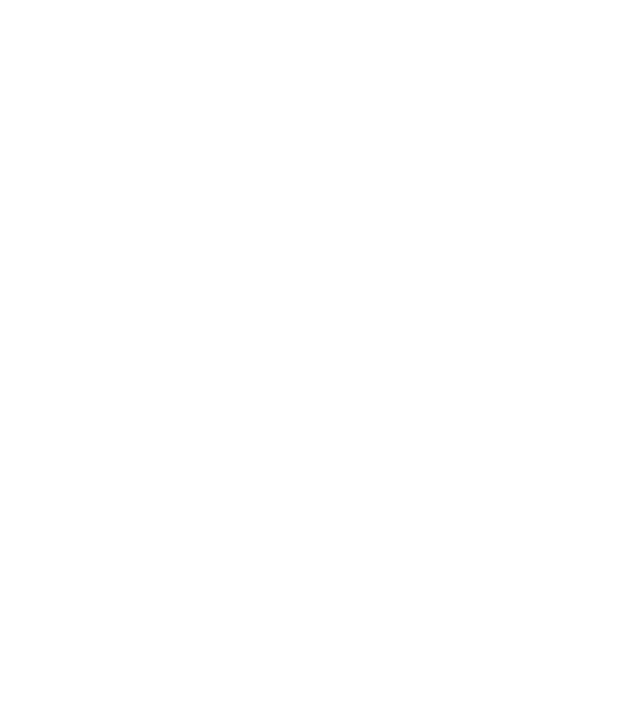
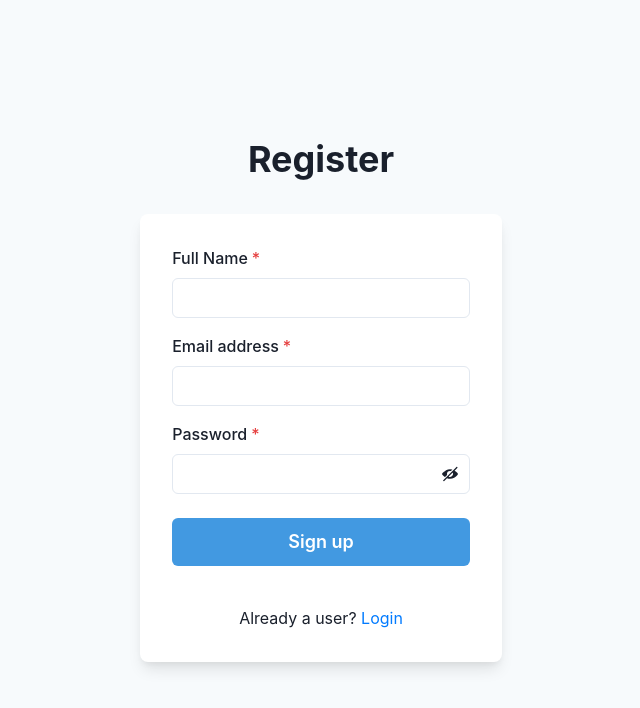
Before and after one commit to Sourav-8269/Chat-App, a React (Create React App) app in the folder Frontend/chat-app/: page /register in a window 1280 px wide. Before the commit this address had no page. Shown: the top 708 px of the page, without its empty margins (319-959 px from the left). Built offline with nearby package versions, Linux system fonts and the light colour scheme.

Commit message:
Added Register and Login page

```diff
--- a/Frontend/chat-app/package.json
+++ b/Frontend/chat-app/package.json
@@ -3,6 +3,7 @@
   "version": "0.1.0",
   "private": true,
   "dependencies": {
+    "@chakra-ui/icons": "^2.0.19",
     "@chakra-ui/react": "^2.6.0",
     "@emotion/react": "^11.10.8",
     "@emotion/styled": "^11.10.8",
--- a/Frontend/chat-app/src/App.css
+++ b/Frontend/chat-app/src/App.css
@@ -1,5 +1,7 @@
 .App {
   text-align: center;
+  background-color: #F7FAFC;
+  height: 100vh;
 }
 
 .App-logo {
--- /dev/null
+++ b/Frontend/chat-app/src/Components/Login.jsx
@@ -0,0 +1,66 @@
+import {
+    Flex,
+    Box,
+    FormControl,
+    FormLabel,
+    Input,
+    Checkbox,
+    Stack,
+    Link,
+    Button,
+    Heading,
+    Text,
+    useColorModeValue,
+  } from '@chakra-ui/react';
+
+  export default function Login() {
+    return (
+      <Flex
+        minH={'100vh'}
+        align={'center'}
+        justify={'center'}
+        bg={useColorModeValue('gray.50', 'gray.800')}>
+        <Stack spacing={8} mx={'auto'} maxW={'lg'} py={12} px={6}>
+          <Stack align={'center'}>
+            <Heading fontSize={'4xl'}>Sign in to your account</Heading>
+            <Text fontSize={'lg'} color={'gray.600'}>
+              to enjoy all of our cool <Link color={'blue.400'}>features</Link> ✌️
+            </Text>
+          </Stack>
+          <Box
+            rounded={'lg'}
+            bg={useColorModeValue('white', 'gray.700')}
+            boxShadow={'lg'}
+            p={8}>
+            <Stack spacing={4}>
+              <FormControl id="email">
+                <FormLabel>Email address</FormLabel>
+                <Input type="email" />
+              </FormControl>
+              <FormControl id="password">
+                <FormLabel>Password</FormLabel>
+                <Input type="password" />
+              </FormControl>
+              <Stack spacing={10}>
+                <Stack
+                  direction={{ base: 'column', sm: 'row' }}
+                  align={'start'}
+                  justify={'space-between'}>
+                  <Checkbox>Remember me</Checkbox>
+                  <Link color={'blue.400'}>Forgot password?</Link>
+                </Stack>
+                <Button
+                  bg={'blue.400'}
+                  color={'white'}
+                  _hover={{
+                    bg: 'blue.500',
+                  }}>
+                  Sign in
+                </Button>
+              </Stack>
+            </Stack>
+          </Box>
+        </Stack>
+      </Flex>
+    );
+  }
--- /dev/null
+++ b/Frontend/chat-app/src/Components/Register.jsx
@@ -0,0 +1,115 @@
+import {
+  Flex,
+  Box,
+  FormControl,
+  FormLabel,
+  Input,
+  InputGroup,
+  HStack,
+  InputRightElement,
+  Stack,
+  Button,
+  Heading,
+  Text,
+  useColorModeValue,
+} from "@chakra-ui/react";
+import { useState } from "react";
+import { Link } from "react-router-dom";
+import { ViewIcon, ViewOffIcon } from "@chakra-ui/icons";
+import axios from "axios";
+
+export default function Register() {
+  const [showPassword, setShowPassword] = useState(false);
+  const [loading,setLoading]=useState(false);
+  const [name, setName] = useState("");
+  const [email, setEmail] = useState("");
+  const [password, setPassword] = useState("");
+
+  const handleSubmit = () => {
+    axios.post();
+  };
+
+  return (
+    <Flex
+      minH={"100vh"}
+      align={"center"}
+      justify={"center"}
+      bg={useColorModeValue("gray.50", "gray.800")}
+    >
+      <Stack spacing={8} mx={"auto"} w={["32%"]} py={12} px={6}>
+        <Stack align={"center"}>
+          <Heading fontSize={"4xl"} textAlign={"center"}>
+            Register
+          </Heading>
+        </Stack>
+        <Box
+          rounded={"lg"}
+          bg={useColorModeValue("white", "gray.700")}
+          boxShadow={"lg"}
+          p={8}
+        >
+          <Stack spacing={4}>
+            <FormControl id="email" isRequired>
+              <FormLabel>Full Name</FormLabel>
+              <Input
+                type="text"
+                value={name}
+                onChange={(e) => setName(e.target.value)}
+              />
+            </FormControl>
+            <FormControl id="email" isRequired>
+              <FormLabel>Email address</FormLabel>
+              <Input
+                type="email"
+                value={email}
+                onChange={(e) => setEmail(e.target.value)}
+              />
+            </FormControl>
+            <FormControl
+              id="password"
+              value={password}
+              onChange={(e) => setPassword(e.target.value)}
+              isRequired
+            >
+              <FormLabel>Password</FormLabel>
+              <InputGroup>
+                <Input type={showPassword ? "text" : "password"} />
+                <InputRightElement h={"full"}>
+                  <Button
+                    variant={"ghost"}
+                    onClick={() =>
+                      setShowPassword((showPassword) => !showPassword)
+                    }
+                  >
+                    {showPassword ? <ViewIcon /> : <ViewOffIcon />}
+                  </Button>
+                </InputRightElement>
+              </InputGroup>
+            </FormControl>
+            <Stack spacing={10} pt={2}>
+              <Button
+                loadingText="Submitting"
+                size="lg"
+                bg={"blue.400"}
+                color={"white"}
+                _hover={{
+                  bg: "blue.500",
+                }}
+              >
+                Sign up
+              </Button>
+            </Stack>
+            <Stack pt={6}>
+              <Text align={"center"}>
+                Already a user?{" "}
+                <Link to="/login" style={{ color: "#027bff" }}>
+                  Login
+                </Link>
+              </Text>
+            </Stack>
+          </Stack>
+        </Box>
+      </Stack>
+    </Flex>
+  );
+}
--- a/Frontend/chat-app/src/MainRoutes/MainRoutes.jsx
+++ b/Frontend/chat-app/src/MainRoutes/MainRoutes.jsx
@@ -2,11 +2,15 @@
 import { Route, Routes } from 'react-router-dom'
 import Home from '../Components/Home'
 import Chat from '../Components/Chat'
+import Register from '../Components/Register'
+import Login from '../Components/Login'
 
 const MainRoutes = () => {
   return (
     <Routes>
         <Route path='/' element={<Home/>} ></Route>
+        <Route path='/register' element={<Register/>} ></Route>
+        <Route path='/login' element={<Login/>} ></Route>
         <Route path='/chats' element={<Chat/>} ></Route>
     </Routes>
   )
```
Also changed, not shown: 1 other file (tests, documents, lock files or other folders).
